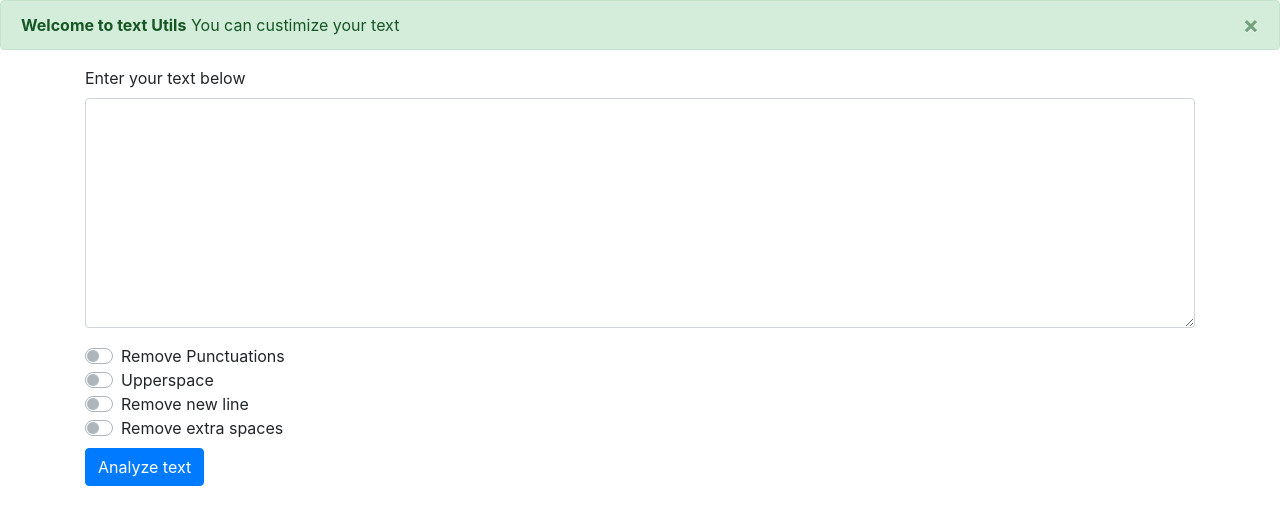
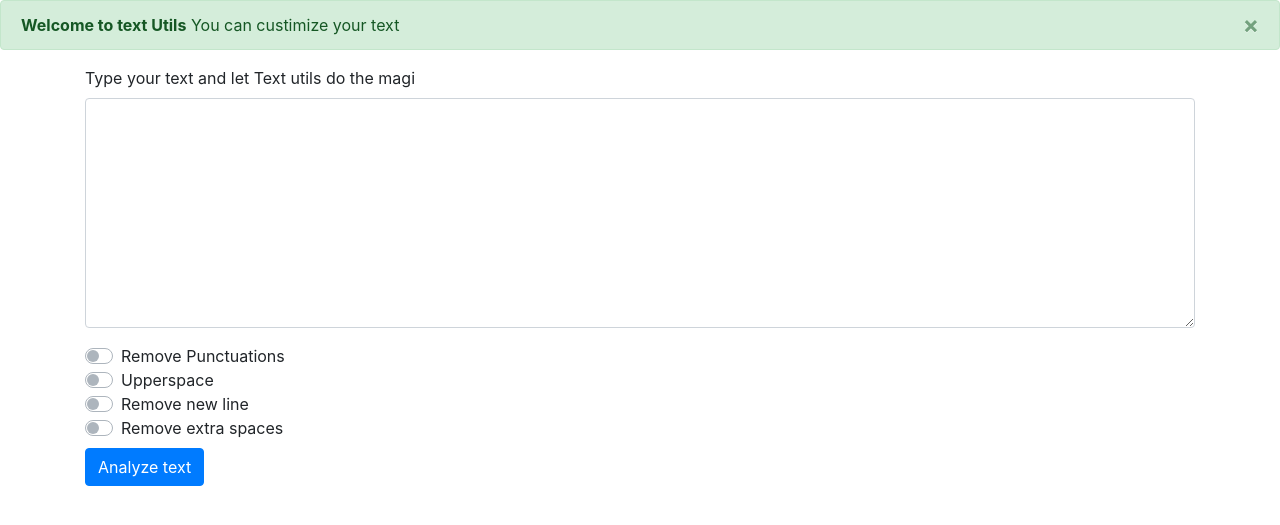
Before and after one commit to matrix101A/Django-, a Django app: page / in a window 1280 px wide. Shown: the part 70-595 px from the top of the page. Run offline with Django 3.2, Linux system fonts and the light colour scheme; some libraries are stand-ins or nearby versions.

Commit message:
Added a little animation in index.html

```diff
--- a/textutils/templates/index.html
+++ b/textutils/templates/index.html
@@ -45,7 +45,7 @@
     <form action="/analyze" method="post">{% csrf_token %}
 
   <div class="form-group">
-    <label for="exampleFormControlTextarea1">Enter your text below</label>
+    <label for="exampleFormControlTextarea1" id="ShowText">Enter your text below</label>
     <textarea name="text" class="form-control" id="exampleFormControlTextarea1" rows="9"></textarea>
   </div>
 
@@ -75,4 +75,19 @@
     <script src="https://cdn.jsdelivr.net/npm/popper.js@1.16.1/dist/umd/popper.min.js" integrity="sha384-9/reFTGAW83EW2RDu2S0VKaIzap3H66lZH81PoYlFhbGU+6BZp6G7niu735Sk7lN" crossorigin="anonymous"></script>
     <script src="https://stackpath.bootstrapcdn.com/bootstrap/4.5.2/js/bootstrap.min.js" integrity="sha384-B4gt1jrGC7Jh4AgTPSdUtOBvfO8shuf57BaghqFfPlYxofvL8/KUEfYiJOMMV+rV" crossorigin="anonymous"></script>
   </body>
+  <script>
+    var text="Type your text and let Text utils do the magic !"
+    var i=0;
+    setInterval(showAlert, 70);
+   function showAlert()
+   {
+     if(i==text.length)
+     i=0
+     else{
+       i=i+1;
+      document.getElementById('ShowText').innerHTML=text.substring(0,i);
+     }
+
+   }
+  </script>
 </html>
```
